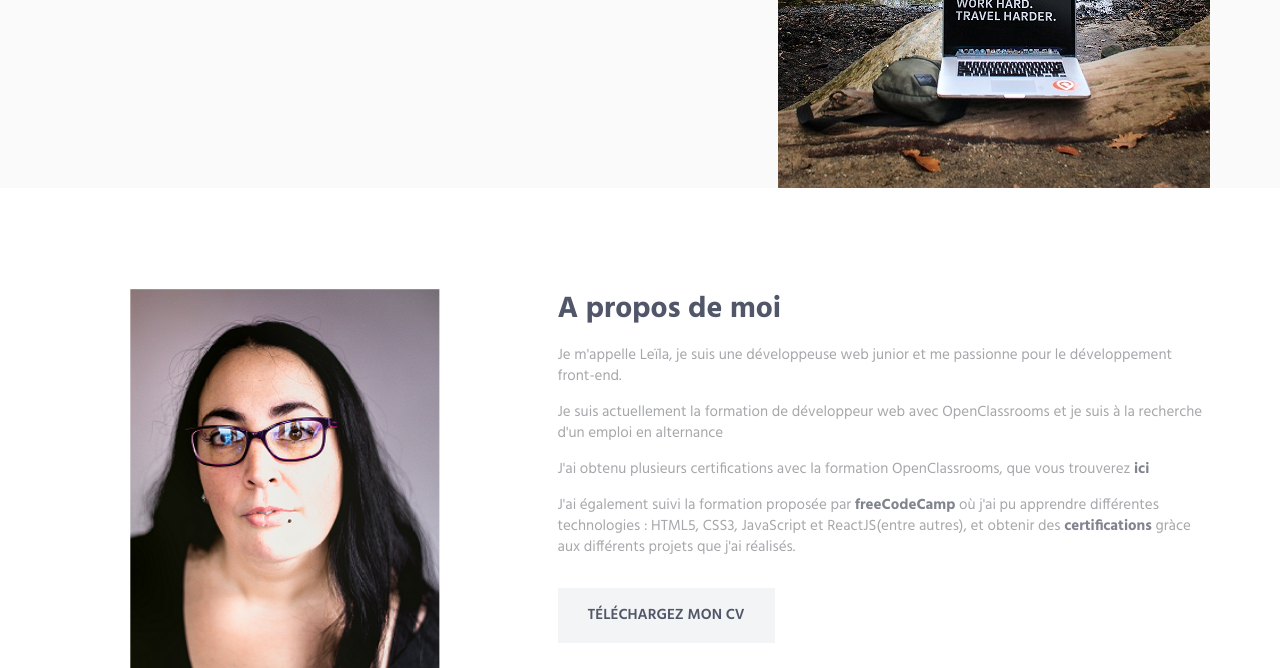
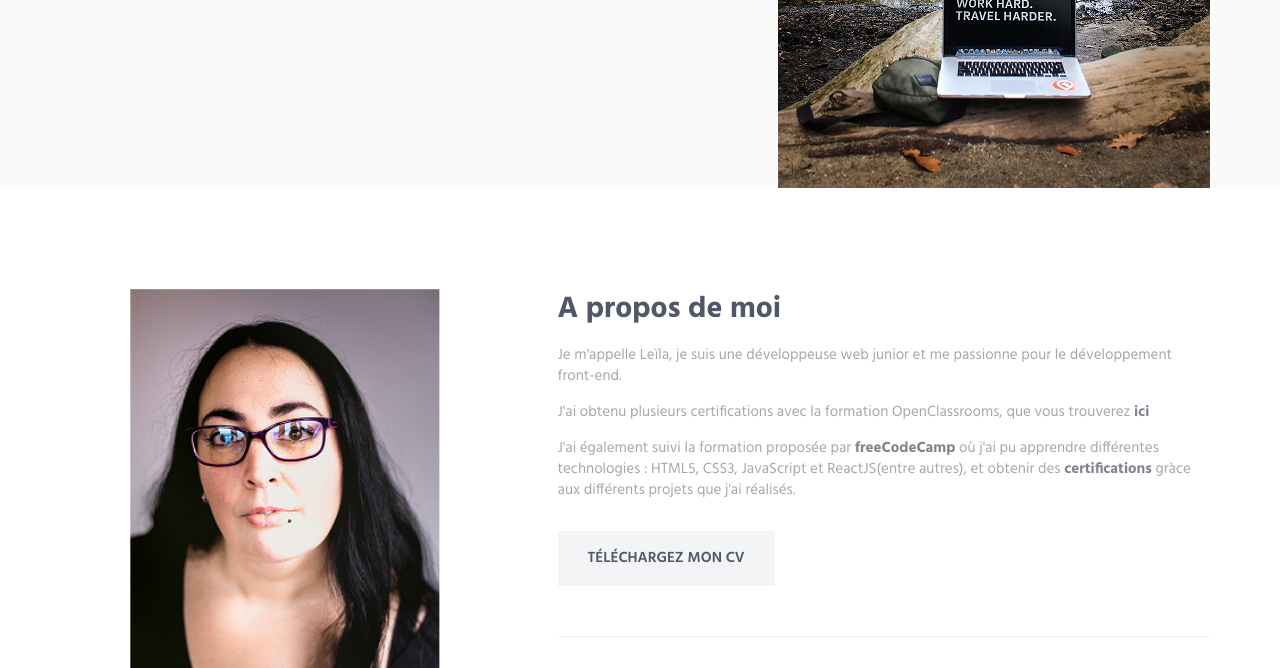
Before and after one commit to Laffa6/Laffa6.github.io, a plain HTML site: page index.html in a window 1280 px wide. Shown: the part 432-1100 px from the top of the page. Drawn offline with Linux system fonts and the light colour scheme.

Commit message:
Update index.html

```diff
--- a/index.html
+++ b/index.html
@@ -113,11 +113,10 @@
                                 <div class="margin-b-30">
                                     <h2>A propos de moi</h2>
                                     <p>Je m'appelle Leïla, je suis une développeuse web junior et me passionne pour le développement front-end.</p>
-                                    <p>Je suis actuellement la formation de développeur web avec OpenClassrooms et je suis à la recherche d'un emploi en alternance</p>
                                     <p> J'ai obtenu plusieurs certifications avec la formation OpenClassrooms, que vous trouverez <b><a href="https://drive.google.com/open?id=1jMOvTWOhKSCBQuqJ8qSOVl2tLCmxLLK9">ici</a></b></p>
                                     <p>J'ai également suivi la formation proposée par <b><a href="https://www.freecodecamp.org/">freeCodeCamp</a></b> où j'ai pu apprendre différentes technologies : HTML5, CSS3, JavaScript et ReactJS(entre autres), et obtenir des <b><a href="https://www.freecodecamp.org/laffa">certifications</a></b> gràce aux différents projets que j'ai réalisés. </p>
                                 </div>
-                                <a href="https://drive.google.com/open?id=1xvd1G2lclgne9EClEMHYP4jBGpOCjiNz" class="btn-theme btn-theme-md btn-default-bg text-uppercase">Téléchargez mon CV</a>
+                                <a href="https://drive.google.com/open?id=1dDlLvqZLLVc2LJmFhrb9QJ7xLaOIVOAk" class="btn-theme btn-theme-md btn-default-bg text-uppercase">Téléchargez mon CV</a>
                             </div>
                         </div>
                     </div>
```
